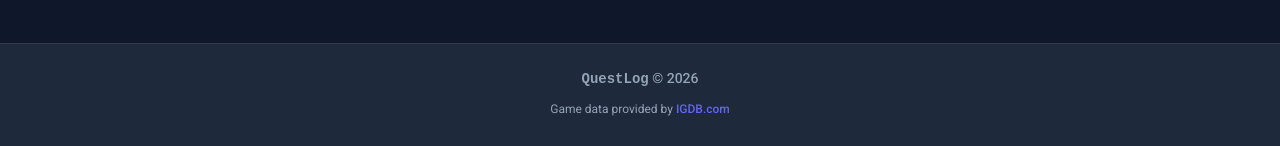
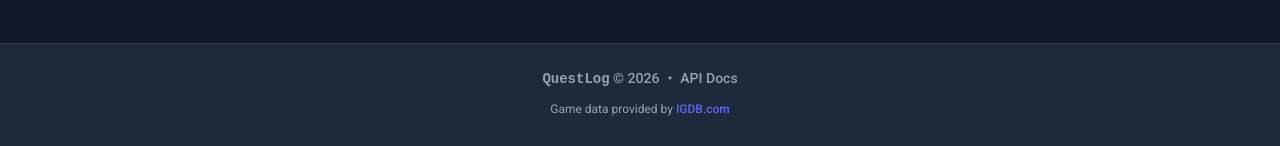
Before and after one commit to kfranklyn7/gamedb, a React (Vite) app in the folder frontend/: page / in a window 1280 px wide. Shown: the part 878-1024 px from the top of the page. Built offline with nearby package versions, Linux system fonts and the light colour scheme; no server answers.

Commit message:
feat: add API Docs link to footer

```diff
--- a/frontend/src/App.jsx
+++ b/frontend/src/App.jsx
@@ -112,6 +112,16 @@ const App = () => {
           <footer className="border-t border-border mt-12 py-6 bg-surface text-center space-y-1">
             <p className="text-sm font-medium text-text-muted">
               <span className="font-display font-bold">QuestLog</span> &copy; {new Date().getFullYear()}
+              <span className="mx-2">•</span>
+              <a
+                href="/swagger-ui/index.html"
+                target="_blank"
+                rel="noopener noreferrer"
+                className="hover:text-accent-400 transition-colors"
+                title="View API Documentation"
+              >
+                API Docs
+              </a>
             </p>
             <IgdbAttribution />
           </footer>
```
